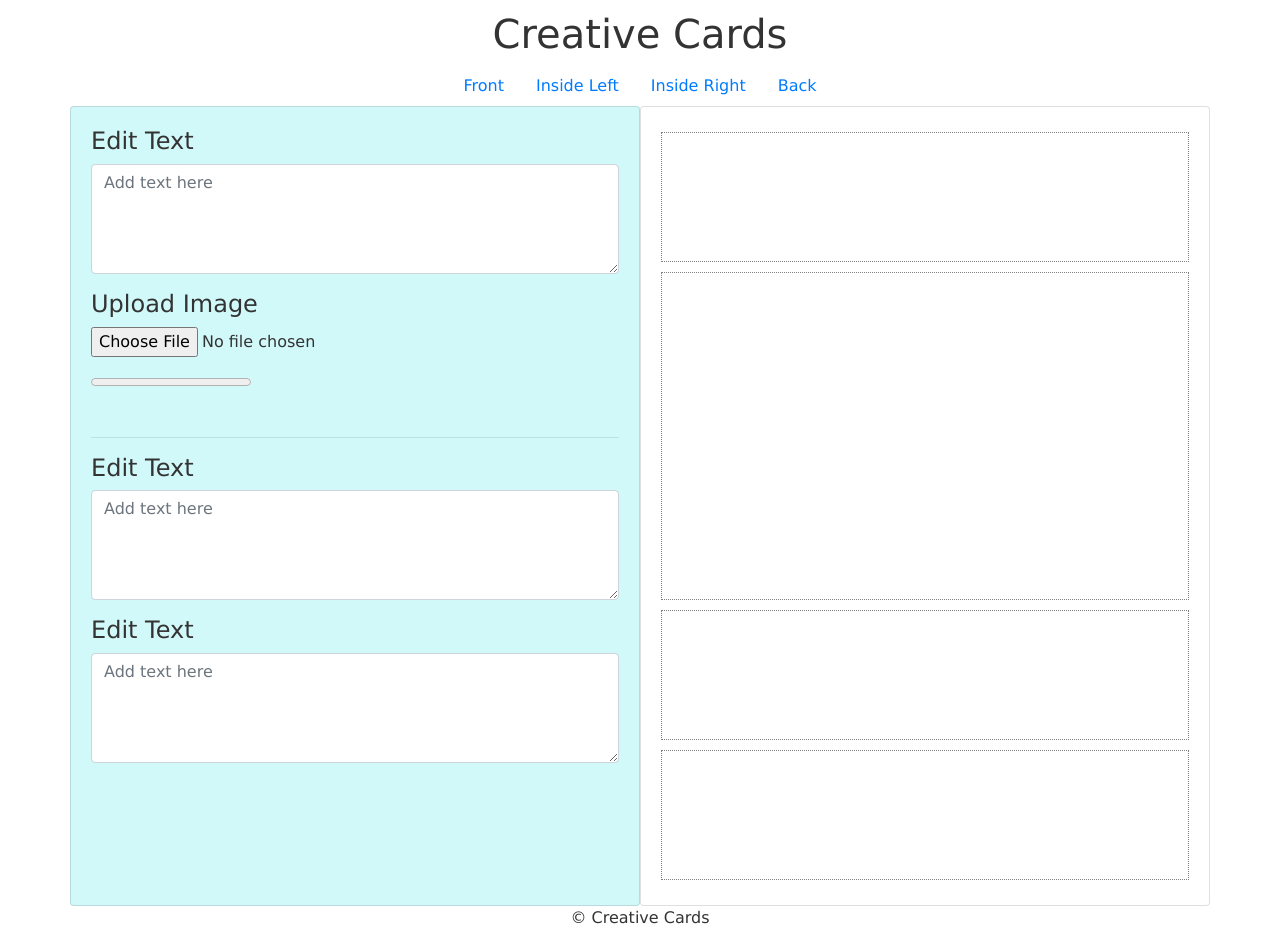
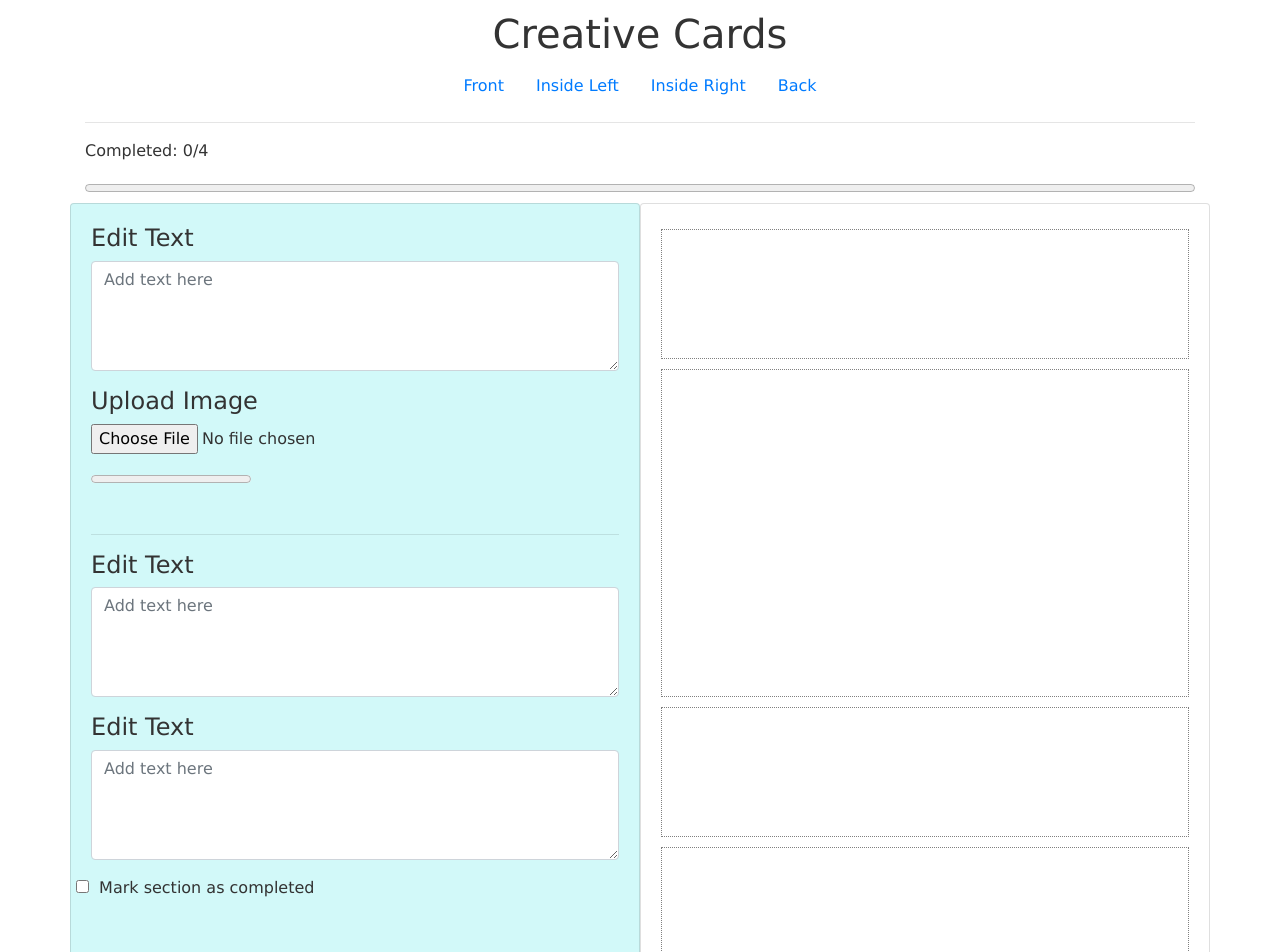
Before and after one commit to graysonlee123/vue-creative-cards, a Vue app: page / in a window 1280 px wide. Shown: the top 952 px of the page. Built offline with nearby package versions, Linux system fonts and the light colour scheme; no server answers.

Commit message:
adds event bus for global progress bar

```diff
--- a/src/components/Header.vue
+++ b/src/components/Header.vue
@@ -21,10 +21,14 @@
         <a href="#" class="nav-link" @click="pageSelected = 'cardBack'">Back</a>
       </li>
     </ul>
+    <hr>
+    <cc-card-progress></cc-card-progress>
   </div>
 </template>
 
 <script>
+import CardProgress from './card/CardProgress';
+
 export default {
   data: function() {
     return {
@@ -35,6 +39,9 @@ export default {
     pageSelected: function() {
       this.$emit("pageWasChanged", this.pageSelected);
     }
+  },
+  components: {
+    ccCardProgress: CardProgress
   }
 };
 </script>
--- a/src/components/card/CardBack.vue
+++ b/src/components/card/CardBack.vue
@@ -2,6 +2,7 @@
   <div class="row">
     <div class="col-sm-6 card edit-area">
       <cc-image-upload @displayImageChanged="imageName = $event"></cc-image-upload>
+      <cc-section-completed></cc-section-completed>
     </div>
     <div class="col-sm-6 card card-display">
       <cc-image-output
@@ -16,6 +17,7 @@
 <script>
 import ImageUpload from "./ImageUpload";
 import ImageOutput from "./ImageOutput";
+import SectionCompleted from "./SectionCompleted";
 
 export default {
   data: function() {
@@ -32,7 +34,8 @@ export default {
   },
   components: {
     ccImageUpload: ImageUpload,
-    ccImageOutput: ImageOutput
+    ccImageOutput: ImageOutput,
+    ccSectionCompleted: SectionCompleted
   }
 };
 </script>
--- a/src/components/card/CardFront.vue
+++ b/src/components/card/CardFront.vue
@@ -6,10 +6,15 @@
       <hr />
       <cc-text-input @displayTextChanged="textBoxValue2 = $event"></cc-text-input>
       <cc-text-input @displayTextChanged="textBoxValue3 = $event"></cc-text-input>
+      <cc-section-completed></cc-section-completed>
     </div>
     <div class="col-sm-6 card card-display">
       <cc-text-output :displayText="textBoxValue1" :containerHeight="130"></cc-text-output>
-      <cc-image-output :displayImage="imageName" :containerHeight="350" :clearImageProp="clearImage"></cc-image-output>
+      <cc-image-output
+        :displayImage="imageName"
+        :containerHeight="350"
+        :clearImageProp="clearImage"
+      ></cc-image-output>
       <cc-text-output :displayText="textBoxValue2" :containerHeight="130"></cc-text-output>
       <cc-text-output :displayText="textBoxValue3" :containerHeight="130"></cc-text-output>
     </div>
@@ -20,7 +25,8 @@
 import TextInput from "./TextInput";
 import TextOutput from "./TextOutput";
 import ImageUpload from "./ImageUpload";
-import ImageOutput from './ImageOutput';
+import ImageOutput from "./ImageOutput";
+import SectionCompleted from "./SectionCompleted";
 
 export default {
   data: function() {
@@ -33,8 +39,8 @@ export default {
   },
   methods: {
     clearImage: function() {
-      if (this.imageName != '') {
-        this.imageName = 'Annotation 2019-02-13 233319.jpg'
+      if (this.imageName != "") {
+        this.imageName = "Annotation 2019-02-13 233319.jpg";
       }
     }
   },
@@ -42,7 +48,8 @@ export default {
     ccTextInput: TextInput,
     ccTextOutput: TextOutput,
     ccImageUpload: ImageUpload,
-    ccImageOutput: ImageOutput
+    ccImageOutput: ImageOutput,
+    ccSectionCompleted: SectionCompleted
   }
 };
 </script>
--- a/src/components/card/CardInsideLeft.vue
+++ b/src/components/card/CardInsideLeft.vue
@@ -2,6 +2,7 @@
   <div class="row">
     <div class="col-sm-6 card edit-area">
       <cc-text-input @displayTextChanged="textBoxValue1 = $event"></cc-text-input>
+      <cc-section-completed></cc-section-completed>
     </div>
     <div class="col-sm-6 card card-display">
       <cc-text-output :displayText="textBoxValue1" :containerHeight="750"></cc-text-output>
@@ -12,6 +13,7 @@
 <script>
 import TextInput from "./TextInput";
 import TextOutput from "./TextOutput";
+import SectionCompleted from "./SectionCompleted";
 
 export default {
   data: function() {
@@ -21,7 +23,8 @@ export default {
   },
   components: {
     ccTextInput: TextInput,
-    ccTextOutput: TextOutput
+    ccTextOutput: TextOutput,
+    ccSectionCompleted: SectionCompleted
   }
 };
 </script>
--- a/src/components/card/CardInsideRight.vue
+++ b/src/components/card/CardInsideRight.vue
@@ -4,6 +4,7 @@
       <cc-text-input @displayTextChanged="textBoxValue1 = $event"></cc-text-input>
       <cc-text-input @displayTextChanged="textBoxValue2 = $event"></cc-text-input>
       <cc-text-input @displayTextChanged="textBoxValue3 = $event"></cc-text-input>
+      <cc-section-completed></cc-section-completed>
     </div>
     <div class="col-sm-6 card card-display">
       <cc-text-output :displayText="textBoxValue1" :containerHeight="130"></cc-text-output>
@@ -16,6 +17,7 @@
 <script>
   import TextInput from './TextInput';
   import TextOutput from './TextOutput';
+  import SectionCompleted from "./SectionCompleted";
 
   export default {
     data: function() {
@@ -27,7 +29,8 @@
     },
     components: {
       ccTextInput: TextInput,
-      ccTextOutput: TextOutput
+      ccTextOutput: TextOutput,
+      ccSectionCompleted: SectionCompleted
     }
   }
 </script>
--- /dev/null
+++ b/src/components/card/CardProgress.vue
@@ -0,0 +1,35 @@
+<template>
+  <div class="row">
+    <div class="col-sm-12">
+      <p>
+        Completed:
+        <span id="counter">0</span>/4
+      </p>
+      <progress value="0" max="100" id="cardProgress">0%</progress>
+    </div>
+  </div>
+</template>
+
+<script>
+import { EventBus } from "../../main";
+
+export default {
+  created: function() {
+    EventBus.$on("mark-as-completed", function(data) {
+      if (data) {
+        document.getElementById('counter').innerText++;
+        document.getElementById('cardProgress').value += 25;
+      } else {
+        document.getElementById('counter').innerText--;
+        document.getElementById('cardProgress').value -= 25;
+      }
+    });
+  }
+};
+</script>
+
+<style scoped>
+  progress {
+    width: 100%;
+  }
+</style>
--- /dev/null
+++ b/src/components/card/SectionCompleted.vue
@@ -0,0 +1,34 @@
+<template>
+  <div class="row">
+    <div class="form-check form-check-inline">
+      <div class="form-check-label">
+        <input type="checkbox" class="form-check-input" v-model="checked" @click="sectionCompleted" /> Mark section as completed
+      </div>
+    </div>
+  </div>
+</template>
+
+<script>
+import { EventBus } from "../../main";
+
+export default {
+  data: function() {
+    return {
+      checked: ''
+    };
+  },
+  watch: {
+    checked: function() {
+      EventBus.$emit("mark-as-completed", this.checked);
+    }
+  },
+  methods: {
+    sectionCompleted: function() {
+      this.checked ? this.checked = false : this.checked = true;
+    }
+  }
+};
+</script>
+
+<style>
+</style>
--- a/src/main.js
+++ b/src/main.js
@@ -1,8 +1,10 @@
-import Vue from 'vue'
-import App from './App.vue'
+import Vue from "vue";
+import App from "./App.vue";
 
-Vue.config.productionTip = false
+export const EventBus = new Vue({});
+
+Vue.config.productionTip = false;
 
 new Vue({
   render: h => h(App)
-}).$mount('#app')
+}).$mount("#app");
```
